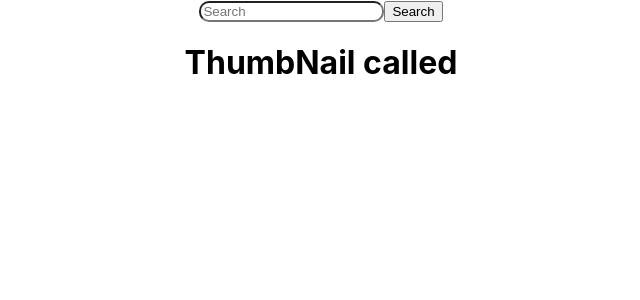
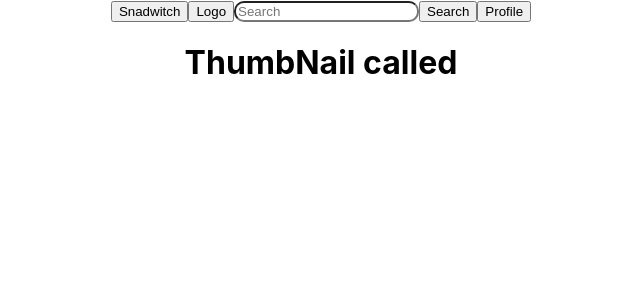
Before and after one commit to AKHIL-GIREESH/ReactJS, a React (Create React App) app in the folder yt-clone/: page / in a window 1280 px wide. Shown: the top 300 px of the page, without its empty margins (319-959 px from the left). Built offline with nearby package versions, Linux system fonts and the light colour scheme.

Commit message:
Yt-clone-Header

```diff
--- a/yt-clone/src/App.js
+++ b/yt-clone/src/App.js
@@ -9,8 +9,11 @@ function App() {
   return (
     <div className="App">
       <div className='header'>
+        <button>Snadwitch</button>
+        <button>Logo</button>
         <input placeholder='Search' onChange={({target}) => setSearch(target.value)}></input>
         <button onClick={() => console.log(search)}>Search</button>
+        <button>Profile</button>
       </div>
       <div className='thumbNails'>
         <ThumbNail/>
```
